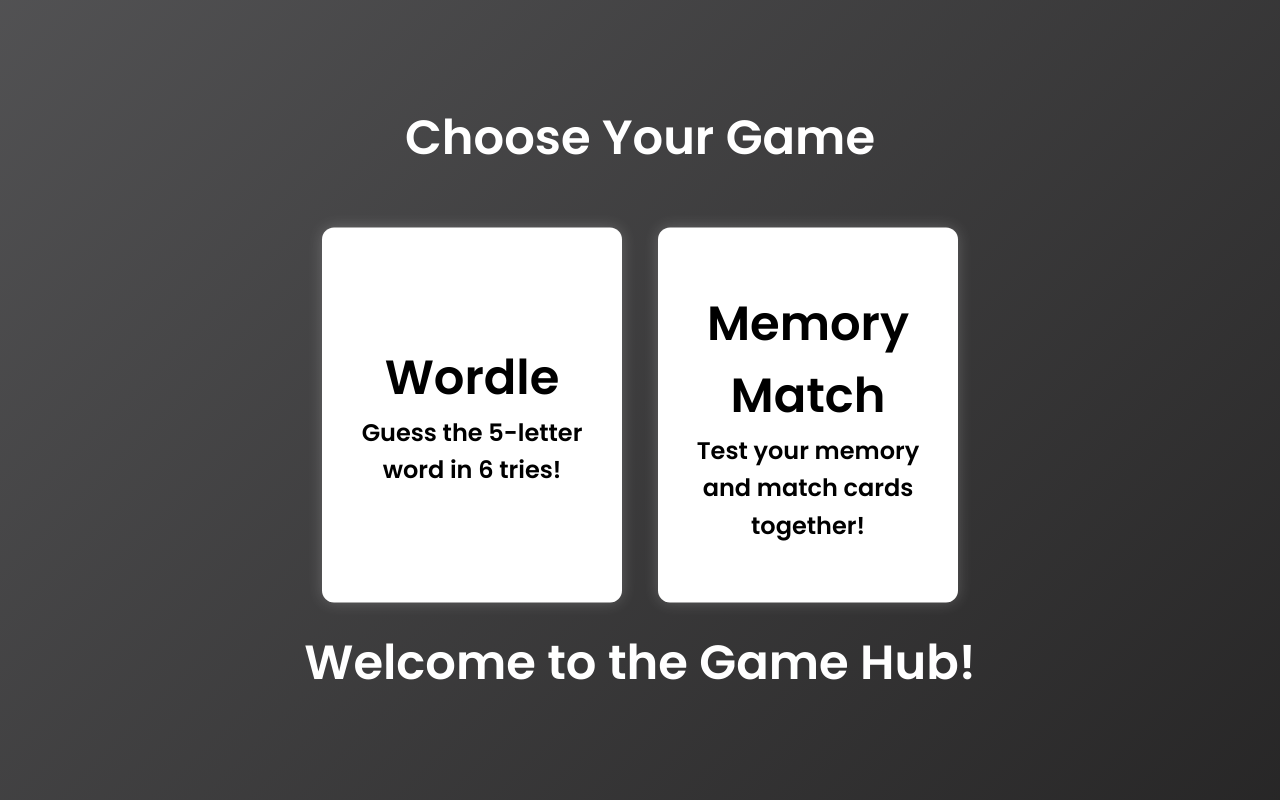
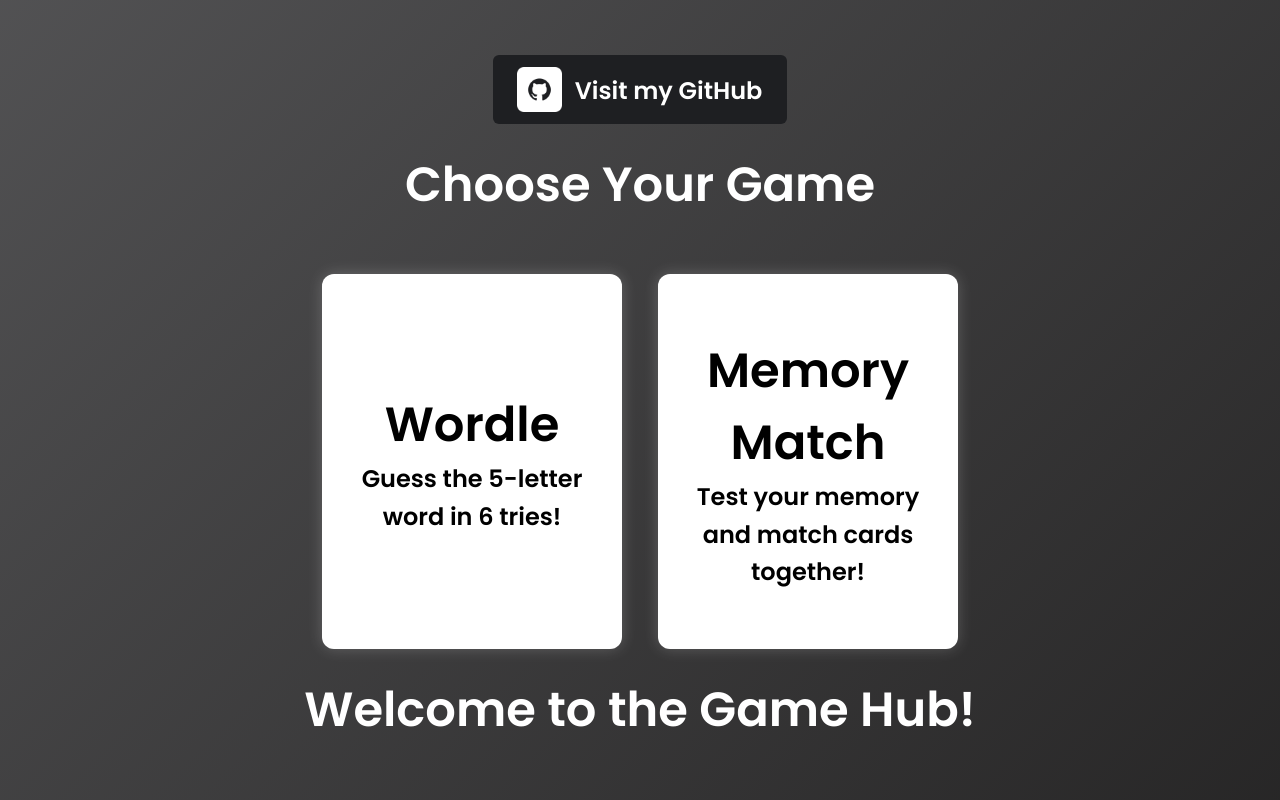
Before and after one commit to smlmxrk/WordleProject, a React app: page / in a window 1280 px wide. Shown: the top 800 px of the page. Built offline with nearby package versions, Linux system fonts and the light colour scheme.

Commit message:
clicking cards bug fixed + github button

```diff
--- a/src/App.jsx
+++ b/src/App.jsx
@@ -3,6 +3,7 @@ import "./styles/styles.css";
 import Wordle from "./components/Wordle";
 import { BrowserRouter as Router, Route, Routes, Link } from "react-router-dom";
 import MemoryMatch from "./components/Memory-Match";
+import gitHubIcon from "./assets/github_icon.png";
 
 // TODO: add header/buttons to github, etc
 
@@ -10,6 +11,17 @@ const App = () => {
   return (
     <Router>
       <div className="wrapper">
+        <header className="app-header">
+          <a
+            href="https://github.com/smlmxrk"
+            target="_blank"
+            rel="noopener noreferrer"
+            className="github-button"
+            >
+            <img src={gitHubIcon} alt="Github Icon" className="github-icon"/>
+            <span>Visit my GitHub</span>
+          </a>
+        </header>
         <h1>Choose Your Game</h1>
         <div className="game-container">
           {/* Link to Wordle game */}
--- a/src/components/Memory-Match.jsx
+++ b/src/components/Memory-Match.jsx
@@ -32,8 +32,11 @@ const MemoryMatch = () => {
   const [flippedCards, setFlippedCards] = useState([]);
   const [matchedPairs, setMatchedPairs] = useState(0);
 
+  const [disableBoard, setDisableBoard] = useState(false);
+
   useEffect(() => {
     if (flippedCards.length === 2) {
+      setDisableBoard(true);
       const [first, second] = flippedCards;
       if (first.framework === second.framework) {
         setCards(prev =>
@@ -42,6 +45,7 @@ const MemoryMatch = () => {
           )
         );
         setMatchedPairs(prev => prev + 1);
+        setDisableBoard(false);
       } else {
         setTimeout(() => {
           setCards(prev =>
@@ -49,6 +53,7 @@ const MemoryMatch = () => {
               card.id === first.id || card.id === second.id ? {...card, flipped: false} : card
             )
           );
+          setDisableBoard(false);
         }, 1000);
       }
       setFlippedCards([]);
@@ -56,7 +61,7 @@ const MemoryMatch = () => {
 }, [flippedCards]);
 
   const handleCardClick = (card) => {
-    if (card.flipped || card.matched || flippedCards.length === 2) return;
+    if (disableBoard || card.flipped || card.matched || flippedCards.length === 2) return;
 
     const updatedCards = cards.map(c =>
       c.id === card.id ? { ...c, flipped: true } : c
--- a/src/styles/styles.css
+++ b/src/styles/styles.css
@@ -60,6 +60,28 @@ h2 {
   transform: scale(1.05);
 }
 
+.github-button {
+  display: inline-flex;
+  align-items: center;
+  background-color: #1e1f22;
+  color: #fff;
+  padding: 0.5rem 1rem;
+  text-decoration: none;
+  border-radius: 4px;
+  font-size: 16px;
+  transition: background-color 0.3s ease;
+}
+
+.github-button:hover {
+  background-color: #36393e;
+}
+
+.github-icon {
+  width: 30px;
+  height: 30px;
+  margin-right: 8px;
+}
+
 
 html, body {
   overflow-x: hidden;
```
Also changed, not shown: src/assets/github_icon.png (added).
